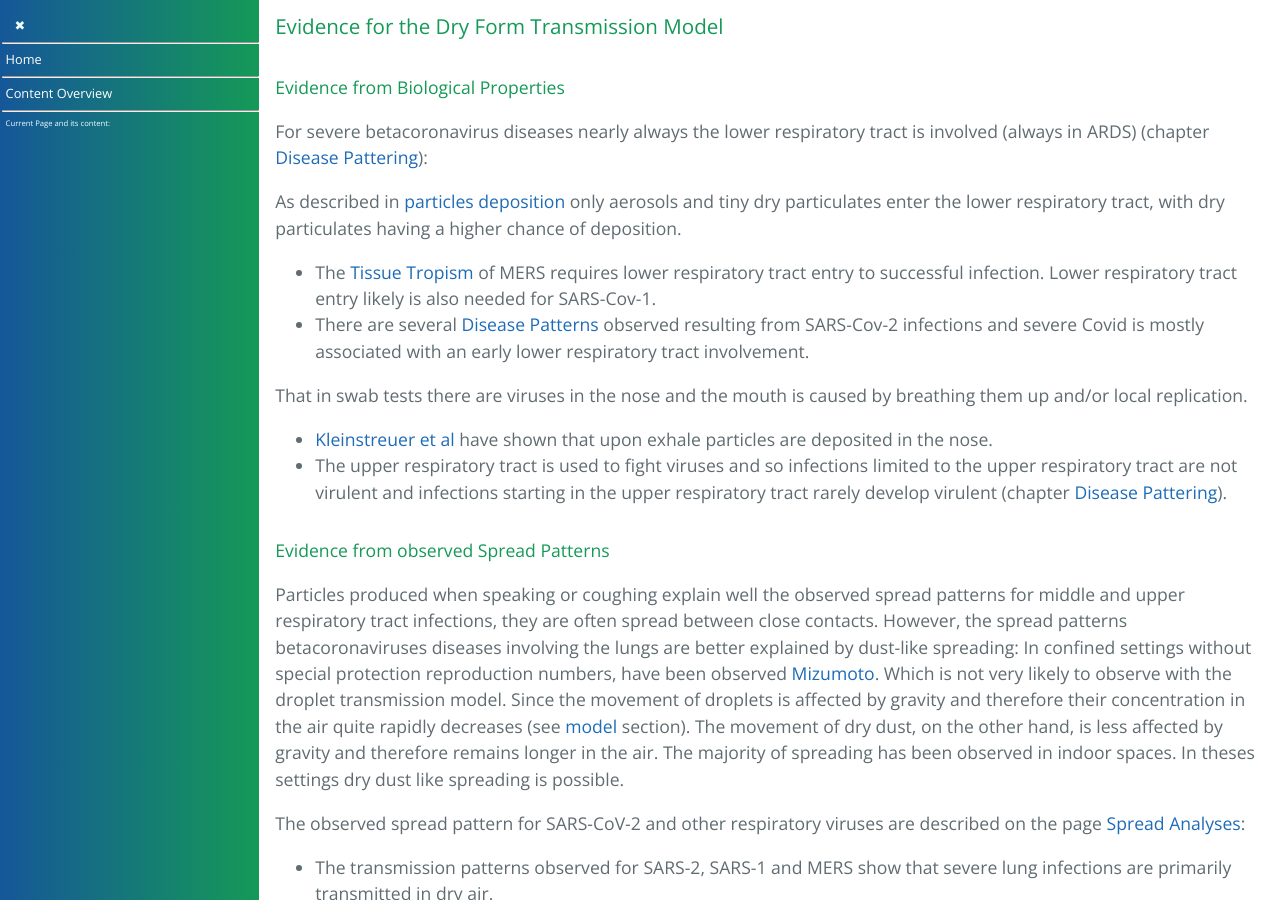
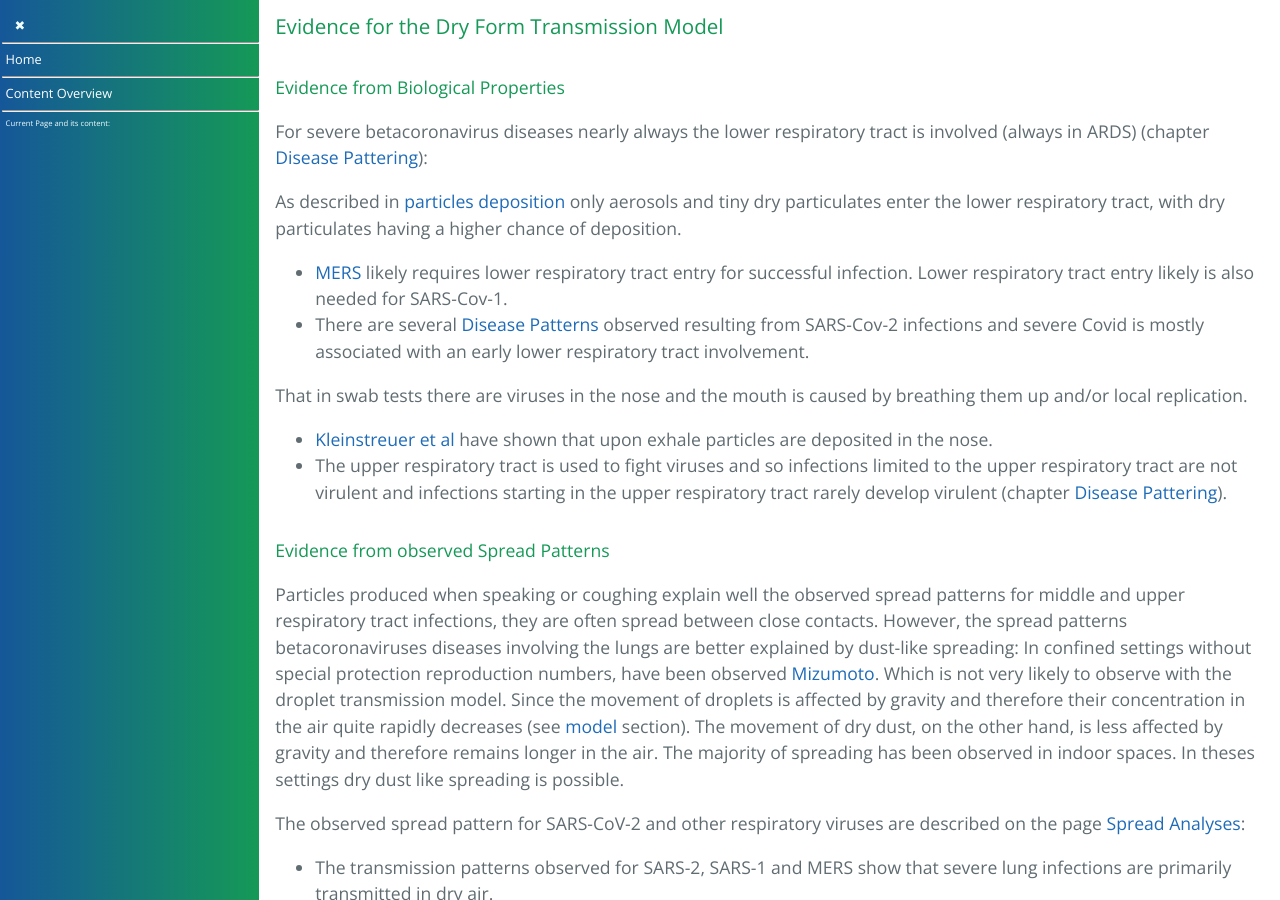
Before and after one commit to forestgrape/coronavirus, a Jekyll site: the page built from 5_epidemiological/transmission.md, in a window 1280 px wide and 900 px high, scrolled down 13162 px. Built offline with Jekyll 4.4.1, drawn with Linux system fonts in a browser that asks for light colours; our own code applies the rules of GitHub Pages for plain Markdown files.

Commit message:
fixed link

```diff
--- a/5_epidemiological/transmission.md
+++ b/5_epidemiological/transmission.md
@@ -385,7 +385,7 @@ Dry particulates get into the air either by the above conversion from aerosols,
 For severe betacoronavirus diseases nearly always the lower respiratory tract is involved (always in ARDS) (chapter [Disease Pattering](../3_medical/coronavirus_disease_patterns.md)):
 
 As described in [particles deposition](../5_epidemiological/transmission.md#particles-deposition) only aerosols and tiny dry particulates enter the lower respiratory tract, with dry particulates having a higher chance of deposition.
-* The [Tissue Tropism](../2_biological/coronavirus.md#tissue-tropism) of MERS requires lower respiratory tract entry to successful infection. Lower respiratory tract entry likely is also needed for SARS-Cov-1.
+* [MERS](../2_biological/coronavirus.md#mers-cov) likely requires lower respiratory tract entry for successful infection. Lower respiratory tract entry likely is also needed for SARS-Cov-1.
 * There are several [Disease Patterns](../3_medical/coronavirus_disease_patterns.md) observed resulting from SARS-Cov-2 infections and severe Covid is mostly associated with an early lower respiratory tract involvement.
 
 That in swab tests there are viruses in the nose and the mouth is caused by breathing them up and/or local replication.
```
